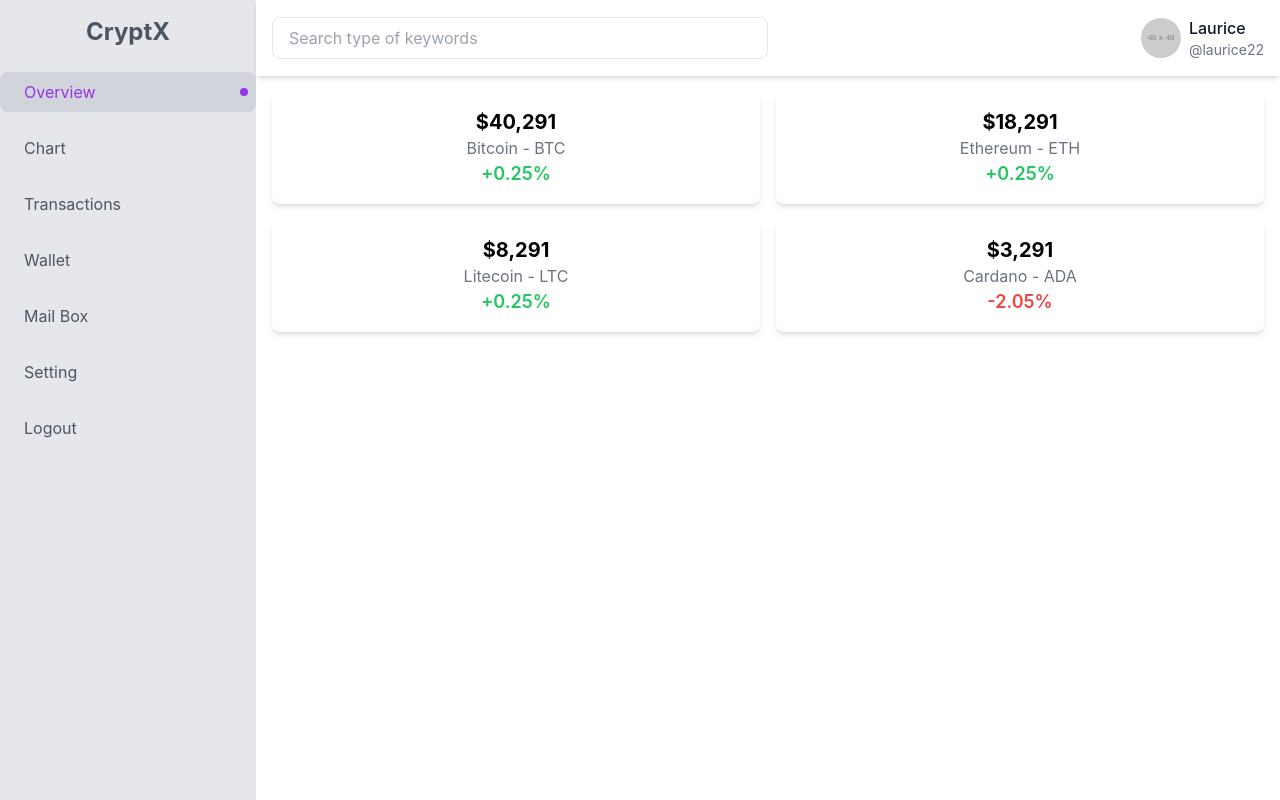
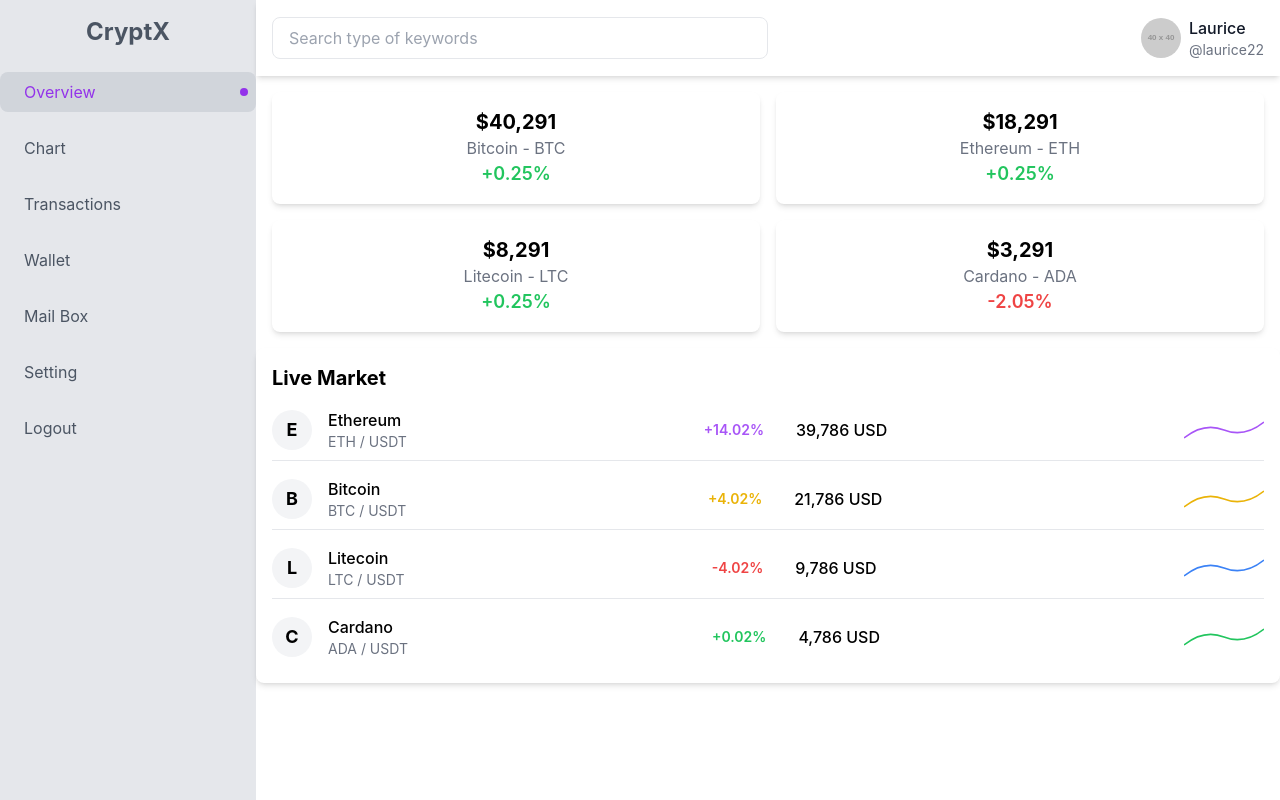
Before and after one commit to Nozzie-Dev/CrypX-Dashboard, a React (Create React App) app in the folder cryptx-dashboard/: page / in a window 1280 px wide. Built offline with nearby package versions, Linux system fonts and the light colour scheme.

Commit message:
Build live market section

```diff
--- a/cryptx-dashboard/src/App.js
+++ b/cryptx-dashboard/src/App.js
@@ -1,6 +1,7 @@
 import Sidebar from "./components/Sidebar";
 import Header from "./components/Header";
 import StatCards from "./components/StatCards";
+import LiveMarket from "./components/LiveMarket";
 
 const App = () => {
   return (
@@ -9,6 +10,7 @@ const App = () => {
       <div className="flex-1">
         <Header />
         <StatCards/>
+        <LiveMarket/>
       </div>
 
     </div>
--- /dev/null
+++ b/cryptx-dashboard/src/components/LiveMarket.js
@@ -0,0 +1,85 @@
+const LiveMarket = () => {
+  const marketData = [
+    {
+      name: "Ethereum",
+      symbol: "ETH / USDT",
+      change: "+14.02%",
+      price: "39,786 USD",
+      color: "text-purple-500",
+      chartColor: "stroke-purple-500",
+    },
+    {
+      name: "Bitcoin",
+      symbol: "BTC / USDT",
+      change: "+4.02%",
+      price: "21,786 USD",
+      color: "text-yellow-500",
+      chartColor: "stroke-yellow-500",
+    },
+    {
+      name: "Litecoin",
+      symbol: "LTC / USDT",
+      change: "-4.02%",
+      price: "9,786 USD",
+      color: "text-red-500",
+      chartColor: "stroke-blue-500",
+    },
+    {
+      name: "Cardano",
+      symbol: "ADA / USDT",
+      change: "+0.02%",
+      price: "4,786 USD",
+      color: "text-green-500",
+      chartColor: "stroke-green-500",
+    },
+  ];
+
+  return (
+    <div className="p-4 bg-white rounded-lg shadow-md">
+      <h2 className="text-xl font-bold mb-4">Live Market</h2>
+      <ul className="space-y-4">
+        {marketData.map((item, index) => (
+          <li
+            key={index}
+            className="flex items-center justify-between border-b pb-2 last:border-b-0"
+          >
+
+            <div className="flex items-center space-x-4">
+              <div className="w-10 h-10 rounded-full bg-gray-100 flex items-center justify-center">
+                <span className="text-lg font-bold">{item.name[0]}</span>
+              </div>
+              <div>
+                <p className="font-medium">{item.name}</p>
+                <p className="text-sm text-gray-500">{item.symbol}</p>
+              </div>
+            </div>
+
+
+            <div className="flex items-center space-x-8">
+              <p className={`text-sm font-semibold ${item.color}`}>
+                {item.change}
+              </p>
+              <p className="font-medium">{item.price}</p>
+            </div>
+
+
+            <svg
+              className={`w-20 h-8 ${item.chartColor}`}
+              viewBox="0 0 100 40"
+              fill="none"
+              xmlns="http://www.w3.org/2000/svg"
+            >
+              <path
+                d="M0 30 Q25 10 50 20 T100 10"
+                strokeWidth="2"
+                className="fill-none"
+              />
+            </svg>
+          </li>
+        ))}
+      </ul>
+    </div>
+  );
+};
+
+export default LiveMarket;
--- a/cryptx-dashboard/src/components/StatCards.js
+++ b/cryptx-dashboard/src/components/StatCards.js
@@ -1,4 +1,3 @@
-// src/components/StatCards.jsx
 const StatCards = () => {
     const data = [
       { name: "Bitcoin - BTC", value: "$40,291", change: "+0.25%" },
```
